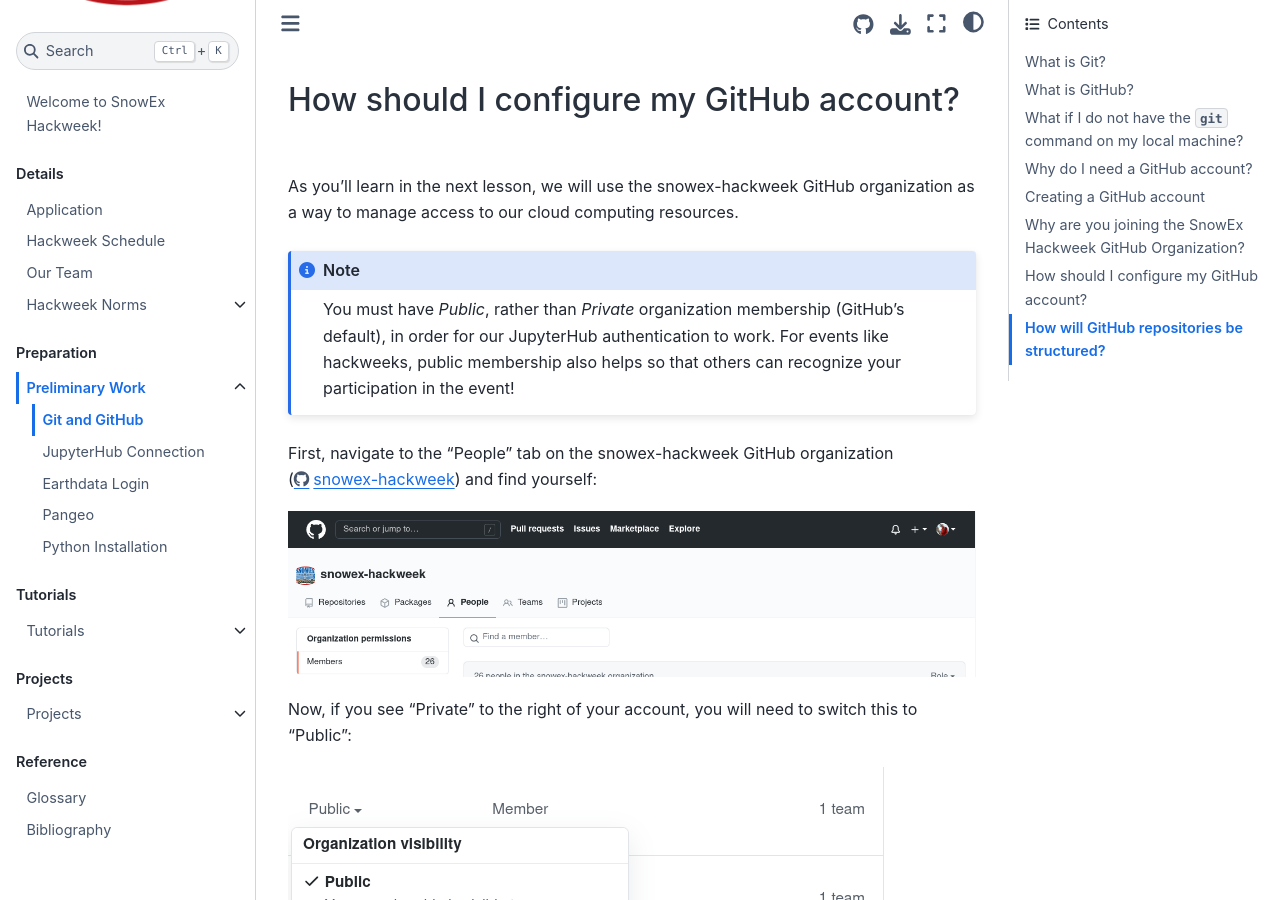
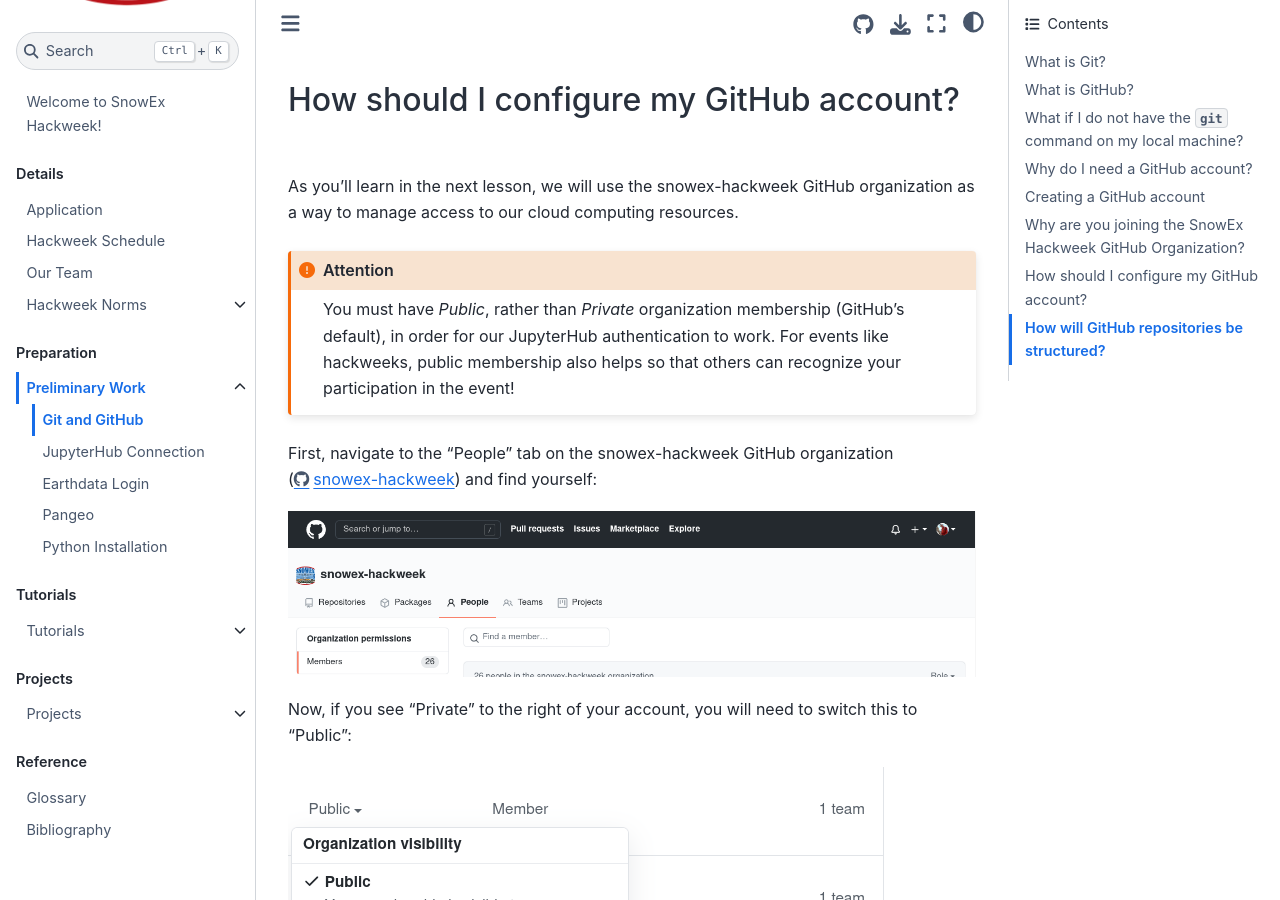
Before and after one commit to snowex-hackweek/website-2021, a Jupyter Book: the page built from book/preliminary/github.md, in a window 1280 px wide and 900 px high, scrolled down 2171 px. Built offline with Jupyter Book 1.0.4 settings and Sphinx 7.4.7 and the Sphinx Book theme 1.1.4, drawn with Linux system fonts in a browser that asks for light colours.

Commit message:
Preliminarily - Git - Raise attention level for note.

````diff
--- a/book/preliminary/github.md
+++ b/book/preliminary/github.md
@@ -60,7 +60,7 @@
 As you'll learn in the next lesson, we will use the {{ hackweek }} GitHub
 organization as a way to manage access to our cloud computing resources.
 
-```{note}
+```{attention}
 You must have *Public*, rather than *Private* organization membership (GitHub's default),
 in order for our JupyterHub authentication to work. For events like hackweeks,
 public membership also helps so that others can recognize your participation in the event!
````
